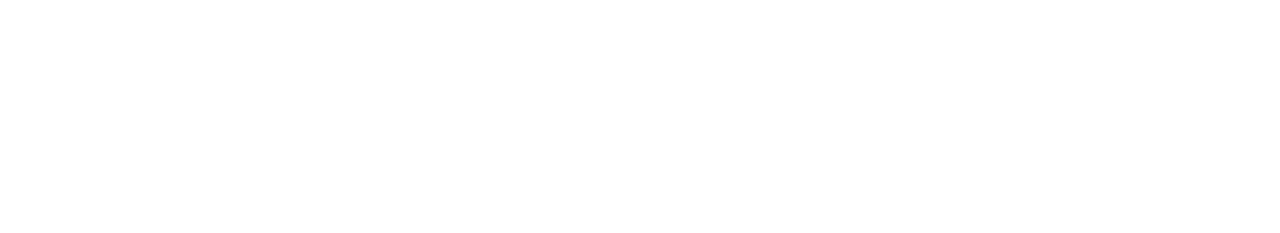
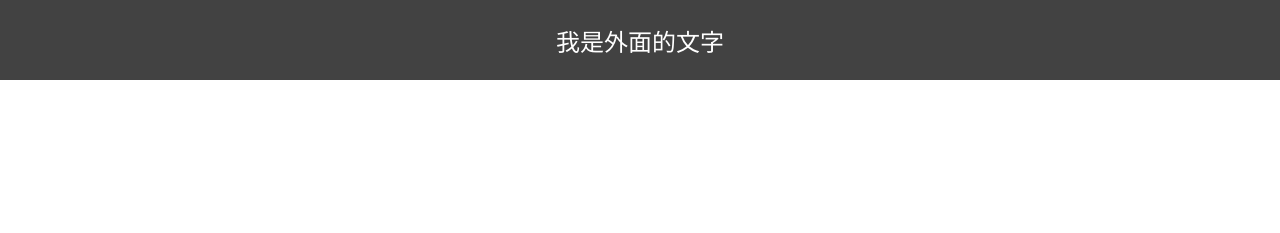
Before and after one commit to ifimcyx/ifimcyx.github.io, a plain HTML site: page index.html in a window 1280 px wide. Drawn offline with Linux system fonts and the light colour scheme.

Commit message:
Update index.html

```diff
--- a/index.html
+++ b/index.html
@@ -11,15 +11,31 @@
         body {
         height: 100%;
         overflow: hidden;
+
         }
         canvas {
         display: block;
         }
+        div {
+        display: flex;
+        flex-direction: column;
+        justify-content:center;
+        text-align: center;
+        vertical-align: auto;
+        height: 10%;
+        overflow: hidden;
+        background-color: rgb(66, 66, 66);
+        color:#fff;
+        font-size: 24px;
+        }
     </style>
   </head>
   <body>
+    <div>
+      我是外面的文字
+    </div>
     <canvas id="canvas3d"></canvas>
-    <a class="logo" href="https://spline.design"></a>
+
     <script async src="https://unpkg.com/es-module-shims@1.3.6/dist/es-module-shims.js"></script>
     <script type="importmap">
       {
@@ -37,7 +53,7 @@
         .then(() => {
             spline.addEventListener('mouseDown', (e) => {
                 if (e.target.name === 'Cube1') {
-                    alert('点我做乜!');
+                    alert('点我干哈子');
                 }
             });
         });
```
